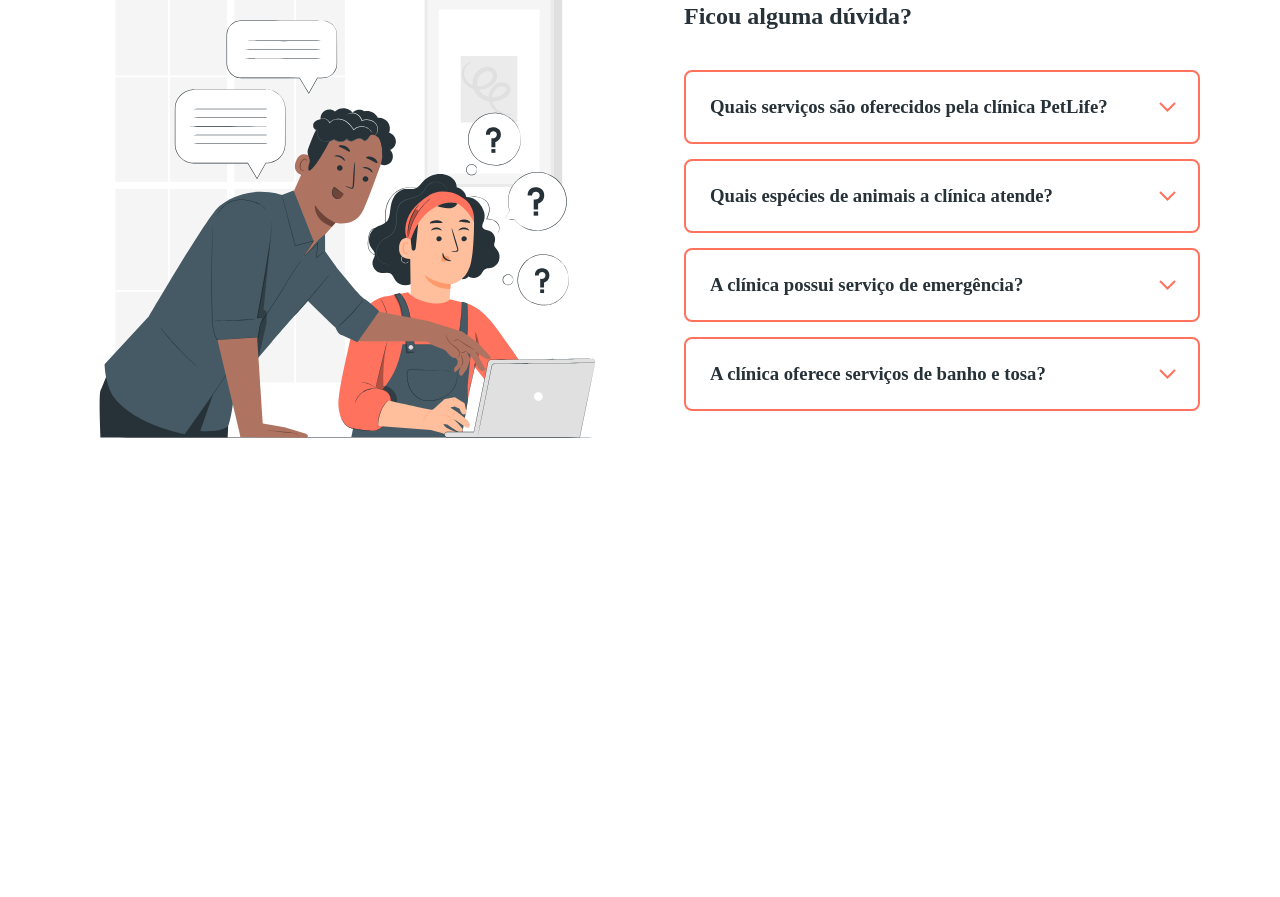
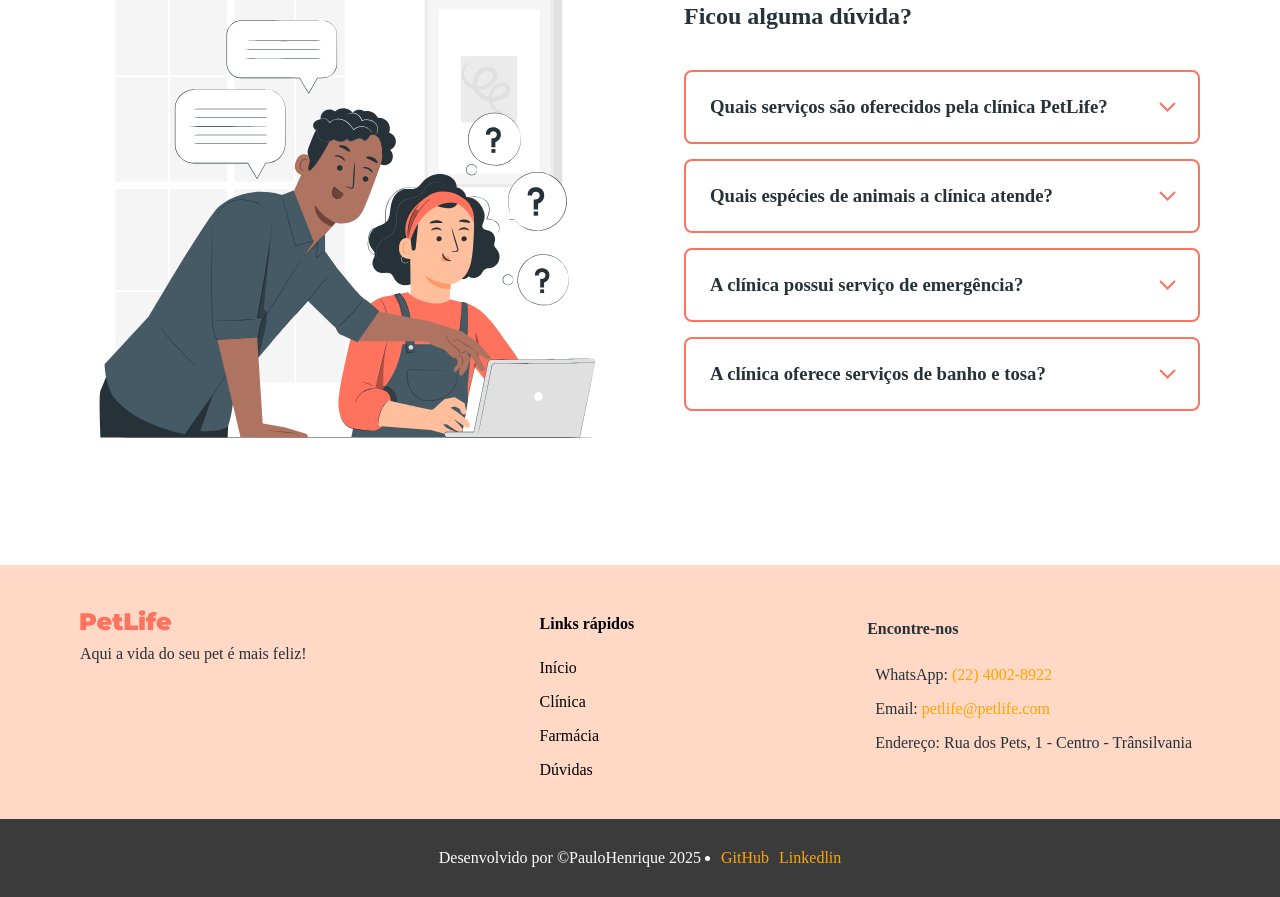
Before and after one commit to PauloHenrique2GBram/petcare, a plain HTML site: page index.html in a window 1280 px wide. Shown: the part 2453-3350 px from the top of the page. Before the commit the page ends 3018 px from the top, so only its background shows below. Drawn offline with Linux system fonts and the light colour scheme.

Commit message:
atualização de css e html e adição de imagens para feature footer

```diff
--- a/css/main.css
+++ b/css/main.css
@@ -165,3 +165,58 @@ h2{
     overflow: 24px;
     padding: 60px 24px 10px 24px;
 }
+
+/* footer */
+.rodape{
+background-color: #ffd8c6;
+display: flex;
+align-items: center;
+justify-content: space-between;
+padding: 24px 80px;
+}
+
+.rodape-links{
+    display: block;
+
+}
+
+.rodape-links ul{
+    text-decoration: none;
+    color: #000000;
+    font-weight: 600;
+    padding: 8px 0;
+    list-style: none;
+}
+
+.rodape-links ul li a {
+    list-style: none;
+    text-decoration: none;
+    color: black;
+
+}
+
+.rodape-links p{
+    padding: 10px 0px;
+    font-weight: bold;
+}
+
+#rodape-contatos{
+    padding: 20px 0px;
+    font-weight: bold;
+}
+
+.rodape-logo{
+    margin-bottom: 110px;
+}
+
+.rodape-contatos{
+    margin-bottom: 23px;
+}
+
+.rodape-links ul li {
+    padding: 8px;
+}
+
+.rodape-contatos p{
+    padding: 8px;
+}
--- a/index.html
+++ b/index.html
@@ -158,6 +158,46 @@
 
     </main>
 
+    <footer class="footer">
+        <div class="rodape">
+            <div class="rodape-logo">
+                <a href="index.html" class="logo" id="rodape-logo">
+                    <img src="./img/logo.svg" alt="Logo PetLife">
+                </a>
+                <p style="margin-top: 10px;">Aqui a vida do seu pet é mais feliz!</p>
+            </div>
+
+            <div class="rodape-links">
+                <ul>
+                    <li>
+                        <p>Links rápidos</p>
+                    </li>
+                    <li><a style="font-weight: normal;" href="#inicio">Início</a></li>
+                    <li><a style="font-weight: normal;" href="#clinica">Clínica</a></li>
+                    <li><a style="font-weight: normal;" href="#farmacia">Farmácia</a></li>
+                    <li><a style="font-weight: normal;" href="#duvidas">Dúvidas</a></li>
+                </ul>
+            </div>
+
+            <div class="rodape-contatos">
+                <p id="rodape-contatos">Encontre-nos</p>
+                <p>WhatsApp: <a href="" style="color: orange; text-decoration: none;">(22) 4002-8922</a></p>
+                <p>Email: <a href="" style="color: orange; text-decoration: none;">petlife@petlife.com</a></p>
+                <p>Endereço: Rua dos Pets, 1 - Centro - Trânsilvania</p>
+            </div>
+
+
+
+        </div>
+        <div style="background-color: rgba(0, 0, 0, 0.767); display: flex; justify-content: center; color: white; padding: 30px;">
+            <p>Desenvolvido por ©PauloHenrique 2025</p>
+            <ul style="display: flex; padding: 0; margin-left: 10px;">
+                <li style="margin-left: 10px;"><a href="https://github.com/PauloHenrique2GBram/petcare" style="color: orange; text-decoration: none;">GitHub</a></li>
+                <li style="margin-left: 10px; list-style: none;"><a href="#" style="color: orange; text-decoration: none;">Linkedlin</a></li>
+            </ul>
+        </div>
+
+    </footer>
 
 
     <script src="./js/main.js"></script>
```
Also changed, not shown: img/img.png (added), prints/1-section_inicio.jpg (added), prints/2-section_clinica.jpg (added), prints/3-section_farmacia.jpg (added), prints/4-section_duvida.jpg (added), prints/footer.jpg (added).
